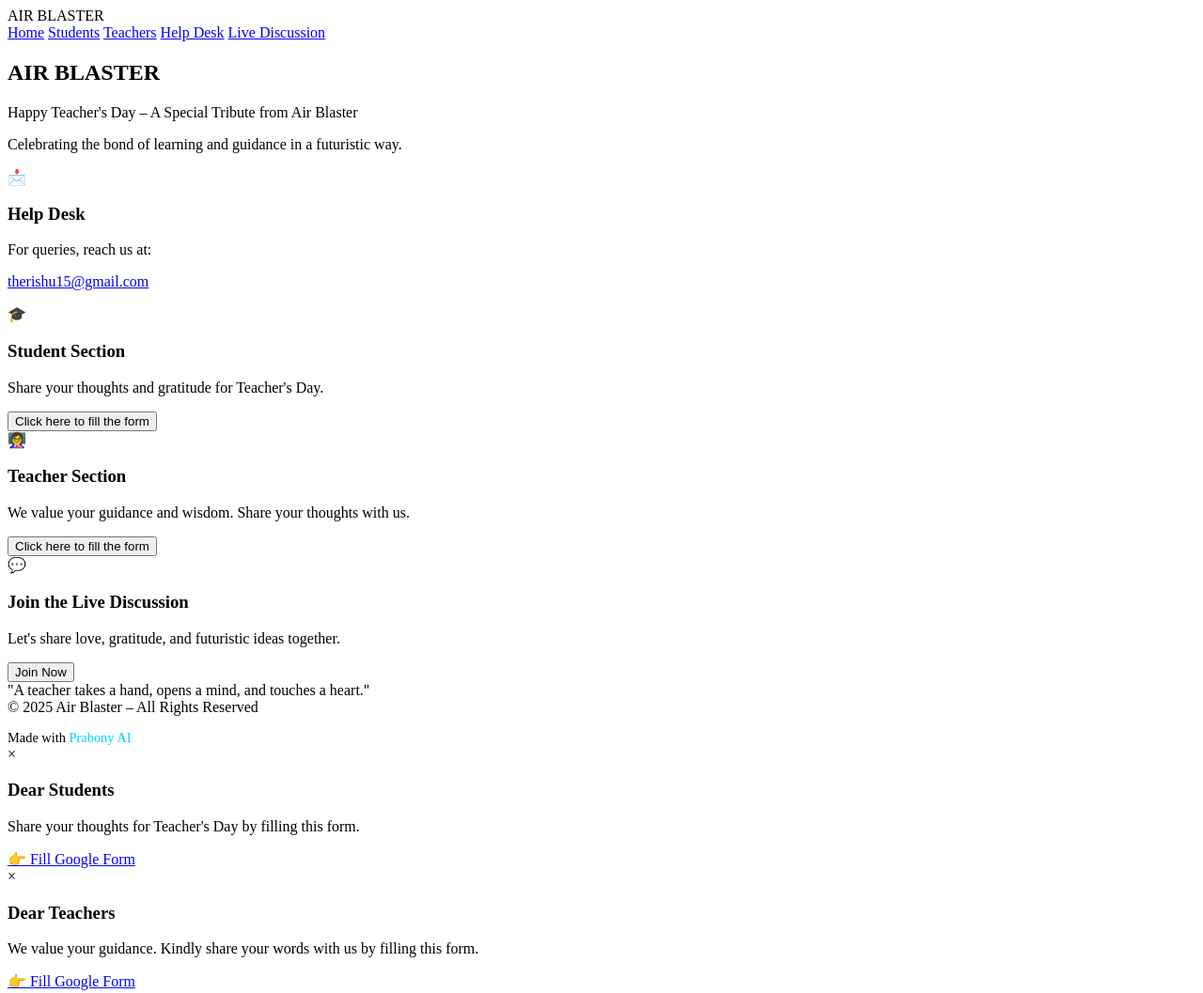
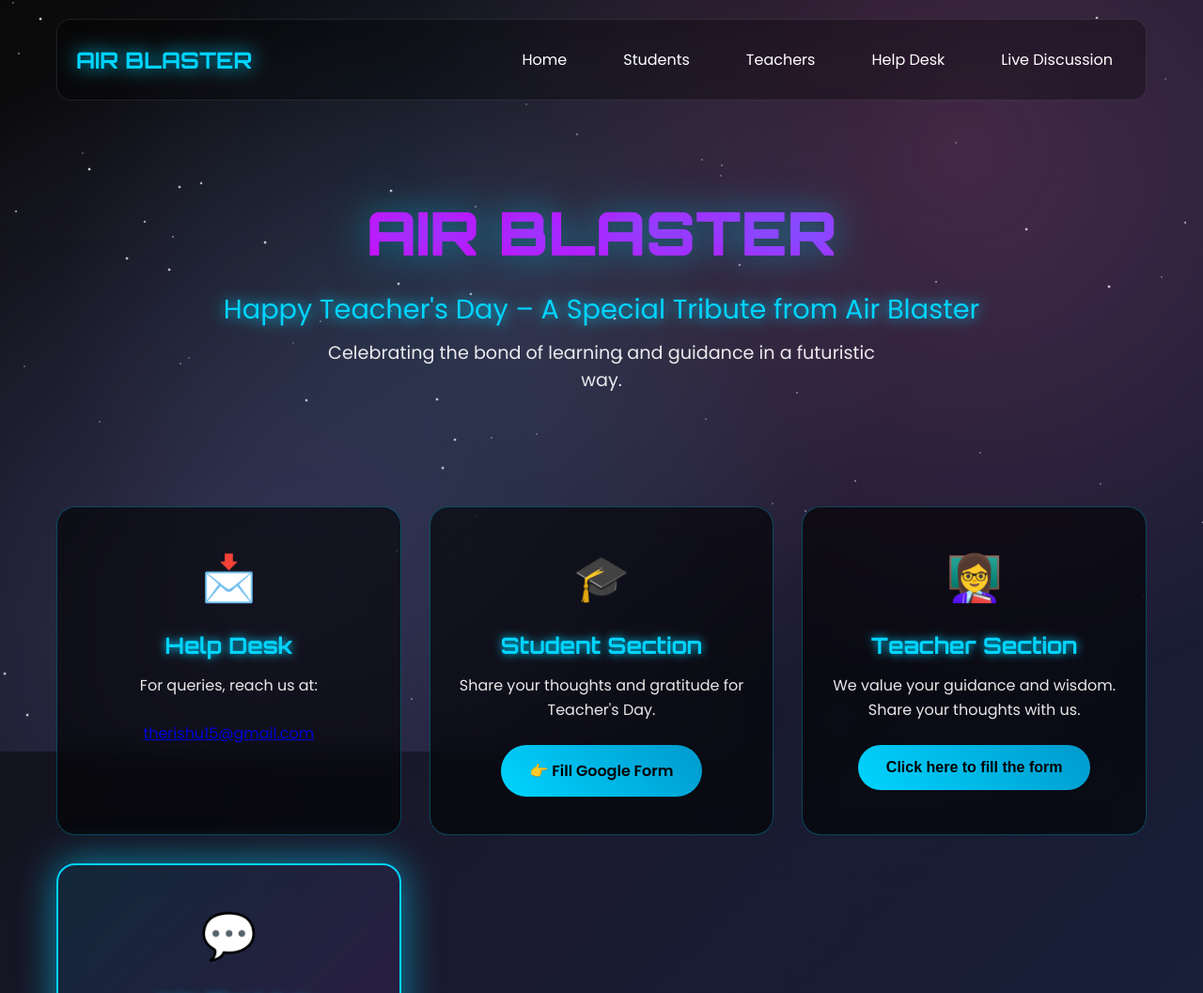
Before and after one commit to teachersday-special/airblaster, a plain HTML site: page index.html in a window 1280 px wide. Shown: the top 1057 px of the page at 94% size. Drawn offline with Linux system fonts and the light colour scheme.

Commit message:
Update index.html

```diff
--- a/index.html
+++ b/index.html
@@ -6,20 +6,98 @@
     <title>Air Blaster - Teacher's Day Special</title>
     <link href="https://fonts.googleapis.com/css2?family=Orbitron:wght@400;700;900&family=Poppins:wght@300;400;600&display=swap" rel="stylesheet">
     <style>
-        /* (your existing CSS unchanged) */
+        * { margin: 0; padding: 0; box-sizing: border-box; }
 
-        .made-with {
-            margin-top: 15px;
-            font-size: 0.9rem;
+        body {
+            font-family: 'Poppins', sans-serif;
+            background: linear-gradient(135deg, #0a0a0a 0%, #1a1a2e 50%, #16213e 100%);
+            color: #ffffff;
+            overflow-x: hidden;
+            min-height: 100vh;
+            position: relative;
         }
-        .made-with a {
-            color: #00d4ff;
-            text-decoration: none;
+
+        /* Animated stars background */
+        .stars { position: fixed; top: 0; left: 0; width: 100%; height: 100%; pointer-events: none; z-index: 1; }
+        .star { position: absolute; width: 2px; height: 2px; background: #ffffff; border-radius: 50%; animation: twinkle 2s infinite ease-in-out; }
+        @keyframes twinkle { 0%, 100% { opacity: 0.3; transform: scale(1); } 50% { opacity: 1; transform: scale(1.2); } }
+
+        /* Nebula effect */
+        .nebula {
+            position: fixed; top: 0; left: 0; width: 100%; height: 100%;
+            background: radial-gradient(circle at 20% 80%, rgba(120, 119, 198, 0.3) 0%, transparent 50%),
+                        radial-gradient(circle at 80% 20%, rgba(255, 119, 198, 0.2) 0%, transparent 50%),
+                        radial-gradient(circle at 40% 40%, rgba(120, 200, 255, 0.15) 0%, transparent 50%);
+            pointer-events: none; z-index: 2; animation: nebulaPulse 8s ease-in-out infinite;
         }
-        .made-with a:hover {
-            color: #ff00d4;
-            text-shadow: 0 0 10px #ff00d4;
+        @keyframes nebulaPulse { 0%, 100% { opacity: 0.8; } 50% { opacity: 1; } }
+
+        /* Main content */
+        .container { position: relative; z-index: 10; max-width: 1200px; margin: 0 auto; padding: 0 20px; }
+
+        /* Header */
+        .header { display: flex; justify-content: space-between; align-items: center; padding: 20px 0;
+                  backdrop-filter: blur(10px); background: rgba(0, 0, 0, 0.3); border-radius: 15px;
+                  margin: 20px 0; border: 1px solid rgba(255, 255, 255, 0.1); }
+        .logo { font-family: 'Orbitron', monospace; font-size: 24px; font-weight: 700; color: #00d4ff;
+                text-shadow: 0 0 20px #00d4ff; margin-left: 20px; }
+        .nav { display: flex; gap: 30px; margin-right: 20px; }
+        .nav a { color: #ffffff; text-decoration: none; font-weight: 400; transition: all 0.3s ease;
+                 padding: 10px 15px; border-radius: 5px; position: relative; }
+        .nav a:hover { color: #00d4ff; text-shadow: 0 0 10px #00d4ff; background: rgba(0, 212, 255, 0.1); }
+
+        /* Hero Section */
+        .hero { text-align: center; padding: 60px 0; margin: 40px 0; }
+        .hero h1 {
+            font-family: 'Orbitron', monospace; font-size: 4rem; font-weight: 900;
+            background: linear-gradient(45deg, #00d4ff, #ff00d4, #d400ff, #00d4ff);
+            background-size: 400% 400%; -webkit-background-clip: text;
+            background-clip: text; -webkit-text-fill-color: transparent;
+            animation: gradientShift 3s ease-in-out infinite;
+            text-shadow: 0 0 40px rgba(0, 212, 255, 0.5); margin-bottom: 20px;
         }
+        @keyframes gradientShift { 0%, 100% { background-position: 0% 50%; } 50% { background-position: 100% 50%; } }
+        .hero-subtitle { font-size: 1.8rem; margin-bottom: 10px; color: #00d4ff; text-shadow: 0 0 15px #00d4ff; }
+        .hero-text { font-size: 1.2rem; opacity: 0.9; max-width: 600px; margin: 0 auto; }
+
+        /* Sections */
+        .sections { display: grid; grid-template-columns: repeat(auto-fit, minmax(300px, 1fr)); gap: 30px; margin: 60px 0; }
+        .section-card {
+            background: rgba(0, 0, 0, 0.6); backdrop-filter: blur(15px);
+            border: 1px solid rgba(0, 212, 255, 0.3); border-radius: 20px; padding: 40px 30px;
+            text-align: center; transition: all 0.3s ease; position: relative; overflow: hidden;
+        }
+        .section-card:hover { transform: translateY(-10px); border-color: #00d4ff;
+                              box-shadow: 0 20px 40px rgba(0, 212, 255, 0.3); }
+        .section-icon { font-size: 3rem; margin-bottom: 20px; }
+        .section-card h3 { font-family: 'Orbitron', monospace; font-size: 1.5rem; margin-bottom: 15px;
+                           color: #00d4ff; text-shadow: 0 0 10px #00d4ff; }
+        .section-card p { margin-bottom: 25px; line-height: 1.6; opacity: 0.9; }
+
+        /* Buttons */
+        .btn { display: inline-block; padding: 15px 30px; background: linear-gradient(45deg, #00d4ff, #0099cc);
+               color: #000; text-decoration: none; border-radius: 50px; font-weight: 600;
+               transition: all 0.3s ease; border: none; cursor: pointer; font-size: 1rem; }
+        .btn:hover { transform: scale(1.05); box-shadow: 0 0 30px #00d4ff;
+                     background: linear-gradient(45deg, #ff00d4, #d400ff); }
+
+        /* Live Discussion */
+        .live-discussion { background: linear-gradient(135deg, rgba(0, 212, 255, 0.1), rgba(255, 0, 212, 0.1));
+                           border: 2px solid #00d4ff; animation: pulse 2s infinite; }
+        @keyframes pulse { 0%, 100% { box-shadow: 0 0 20px rgba(0, 212, 255, 0.3); }
+                           50% { box-shadow: 0 0 40px rgba(0, 212, 255, 0.6); } }
+
+        /* Footer */
+        .footer { text-align: center; padding: 40px 0; margin-top: 60px; border-top: 1px solid rgba(255, 255, 255, 0.1); }
+        .footer-quote { font-size: 1.2rem; font-style: italic; margin-bottom: 20px; color: #00d4ff; text-shadow: 0 0 10px #00d4ff; }
+        .footer-copyright { opacity: 0.7; font-size: 0.9rem; }
+        .made-with { margin-top: 15px; font-size: 0.9rem; }
+        .made-with a { color: #00d4ff; text-decoration: none; }
+        .made-with a:hover { color: #ff00d4; text-shadow: 0 0 10px #ff00d4; }
+
+        /* Responsive */
+        @media (max-width: 768px) { .hero h1 { font-size: 2.5rem; } }
+        @media (max-width: 480px) { .hero h1 { font-size: 2rem; } }
     </style>
 </head>
 <body>
@@ -62,7 +140,7 @@
                 <div class="section-icon">🎓</div>
                 <h3>Student Section</h3>
                 <p>Share your thoughts and gratitude for Teacher's Day.</p>
-                <button class="btn" onclick="openStudentModal()">Click here to fill the form</button>
+                <a href="https://docs.google.com/forms/d/e/1FAIpQLSd8usK01gw8i0iYiui1ZKUpFNW_adOr829ddrAlh93AuuUNAw/viewform?usp=dialog" target="_blank" class="btn">👉 Fill Google Form</a>
             </div>
 
             <!-- Teacher Section -->
@@ -70,7 +148,7 @@
                 <div class="section-icon">👩‍🏫</div>
                 <h3>Teacher Section</h3>
                 <p>We value your guidance and wisdom. Share your thoughts with us.</p>
-                <button class="btn btn-secondary" onclick="openTeacherModal()">Click here to fill the form</button>
+                <button class="btn btn-secondary">Click here to fill the form</button>
             </div>
 
             <!-- Live Discussion -->
@@ -92,27 +170,7 @@
         </div>
     </footer>
 
-    <!-- Student Modal -->
-    <div class="modal" id="studentModal">
-        <div class="modal-content">
-            <span class="close" onclick="closeModal('studentModal')">&times;</span>
-            <h3>Dear Students</h3>
-            <p>Share your thoughts for Teacher's Day by filling this form.</p>
-            <a href="#" class="btn" onclick="openForm()">👉 Fill Google Form</a>
-        </div>
-    </div>
-
-    <!-- Teacher Modal -->
-    <div class="modal" id="teacherModal">
-        <div class="modal-content">
-            <span class="close" onclick="closeModal('teacherModal')">&times;</span>
-            <h3>Dear Teachers</h3>
-            <p>We value your guidance. Kindly share your words with us by filling this form.</p>
-            <a href="#" class="btn btn-secondary" onclick="openForm()">👉 Fill Google Form</a>
-        </div>
-    </div>
-
-    <!-- Tawk.to Script (Initially hidden) -->
+    <!-- Tawk.to Script -->
     <script type="text/javascript">
     var Tawk_API=Tawk_API||{}, Tawk_LoadStart=new Date();
     (function(){
@@ -121,21 +179,33 @@
         s1.src='https://embed.tawk.to/68b02a36a710e91925d8bb14/1j3o29q1o';
         s1.charset='UTF-8';
         s1.setAttribute('crossorigin','*');
-        s1.onload = function() {
-            Tawk_API.hideWidget(); // Hide chat widget until button clicked
-        };
+        s1.onload = function() { Tawk_API.hideWidget(); }; // hide by default
         s0.parentNode.insertBefore(s1,s0);
     })();
 
     function toggleChat() {
         if (Tawk_API && typeof Tawk_API.toggle === "function") {
-            Tawk_API.toggle(); // open/close chat on click
+            Tawk_API.toggle(); // open chat when Join Now clicked
         }
     }
     </script>
 
     <script>
-        // (all your existing JS functions remain the same)
+        // Generate animated stars
+        function createStars() {
+            const starsContainer = document.getElementById('stars');
+            const numberOfStars = 100;
+            for (let i = 0; i < numberOfStars; i++) {
+                const star = document.createElement('div');
+                star.className = 'star';
+                star.style.left = Math.random() * 100 + '%';
+                star.style.top = Math.random() * 100 + '%';
+                star.style.animationDelay = Math.random() * 2 + 's';
+                star.style.animationDuration = (Math.random() * 3 + 1) + 's';
+                starsContainer.appendChild(star);
+            }
+        }
+        window.addEventListener('load', createStars);
     </script>
 </body>
 </html>
```
